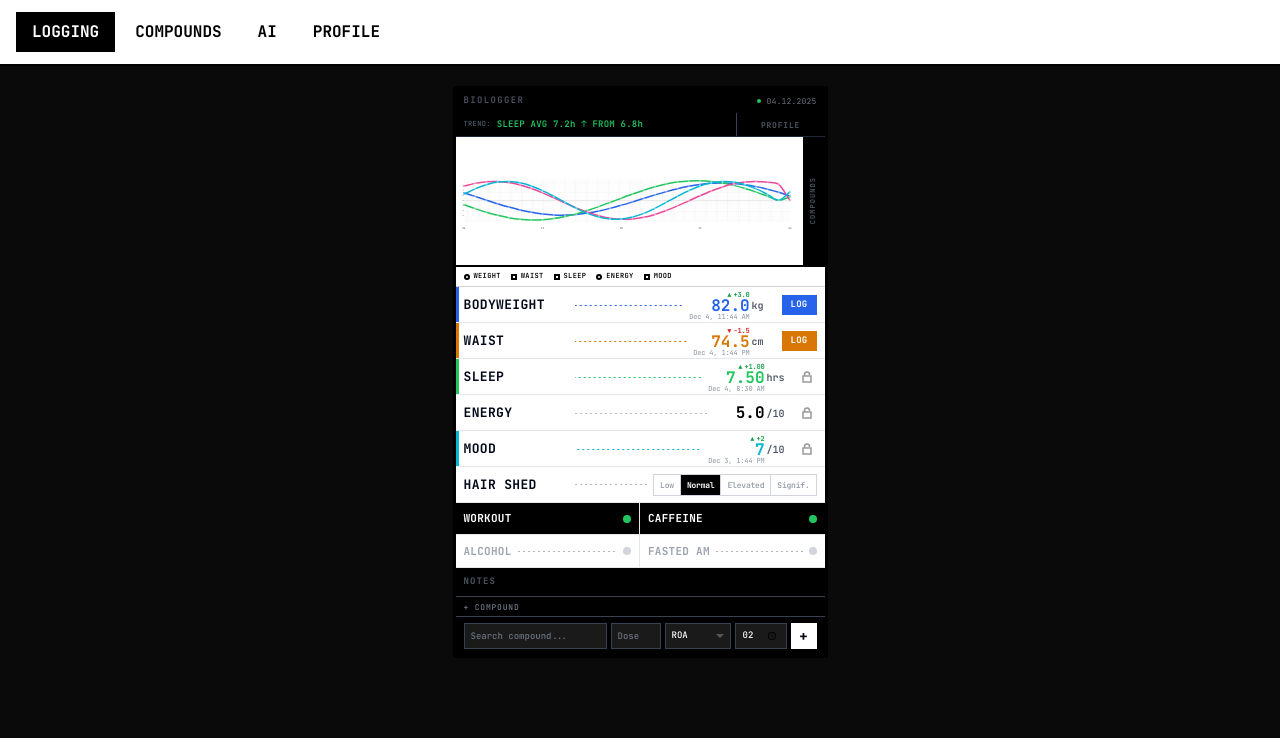
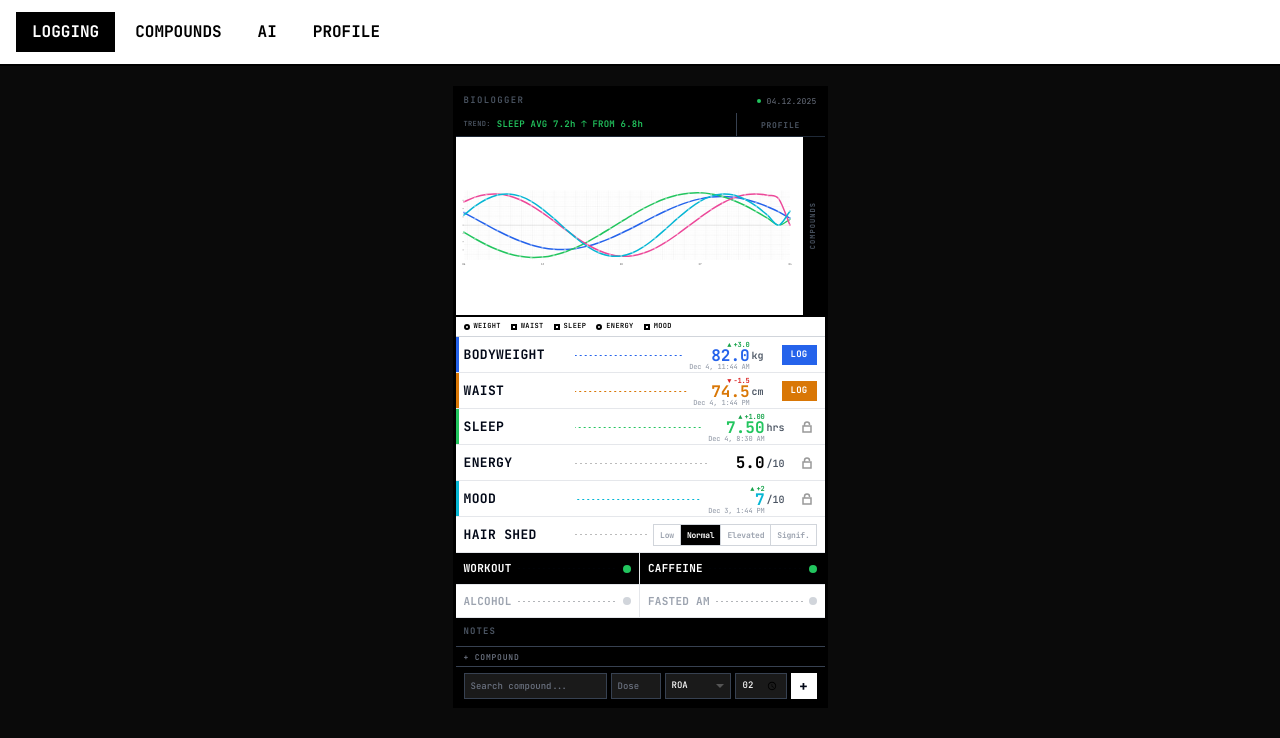
Before and after one commit to Xinomita/LOGGERmk.2, a React (Vite) app: page /logging in a window 1280 px wide. Shown: the top 738 px of the page. Built offline with nearby package versions, Linux system fonts and the light colour scheme.

Commit message:
Expand graph grid background to fill vertical space
Increased container height from 130px to 180px and reduced padding
to make the checkered grid background area 65% larger (97px → 160px).

```diff
--- a/src/components/logging/VariableGraph.jsx
+++ b/src/components/logging/VariableGraph.jsx
@@ -23,9 +23,9 @@ export default function VariableGraph({
   const [hoveredPoint, setHoveredPoint] = useState(null);
 
   // Graph dimensions
-  const height = 130;
+  const height = 180;
   const width = 800; // Will be scaled by viewBox
-  const padding = { top: 15, right: 30, bottom: 18, left: 18 };
+  const padding = { top: 8, right: 30, bottom: 12, left: 18 };
   const graphWidth = width - padding.left - padding.right;
   const graphHeight = height - padding.top - padding.bottom;
 
@@ -138,7 +138,7 @@ export default function VariableGraph({
   };
 
   return (
-    <div className="h-[130px] bg-white border-b-2 border-black flex">
+    <div className="h-[180px] bg-white border-b-2 border-black flex">
       <div className="flex-1 relative overflow-hidden">
         <svg
           viewBox={`0 0 ${width} ${height}`}
```
